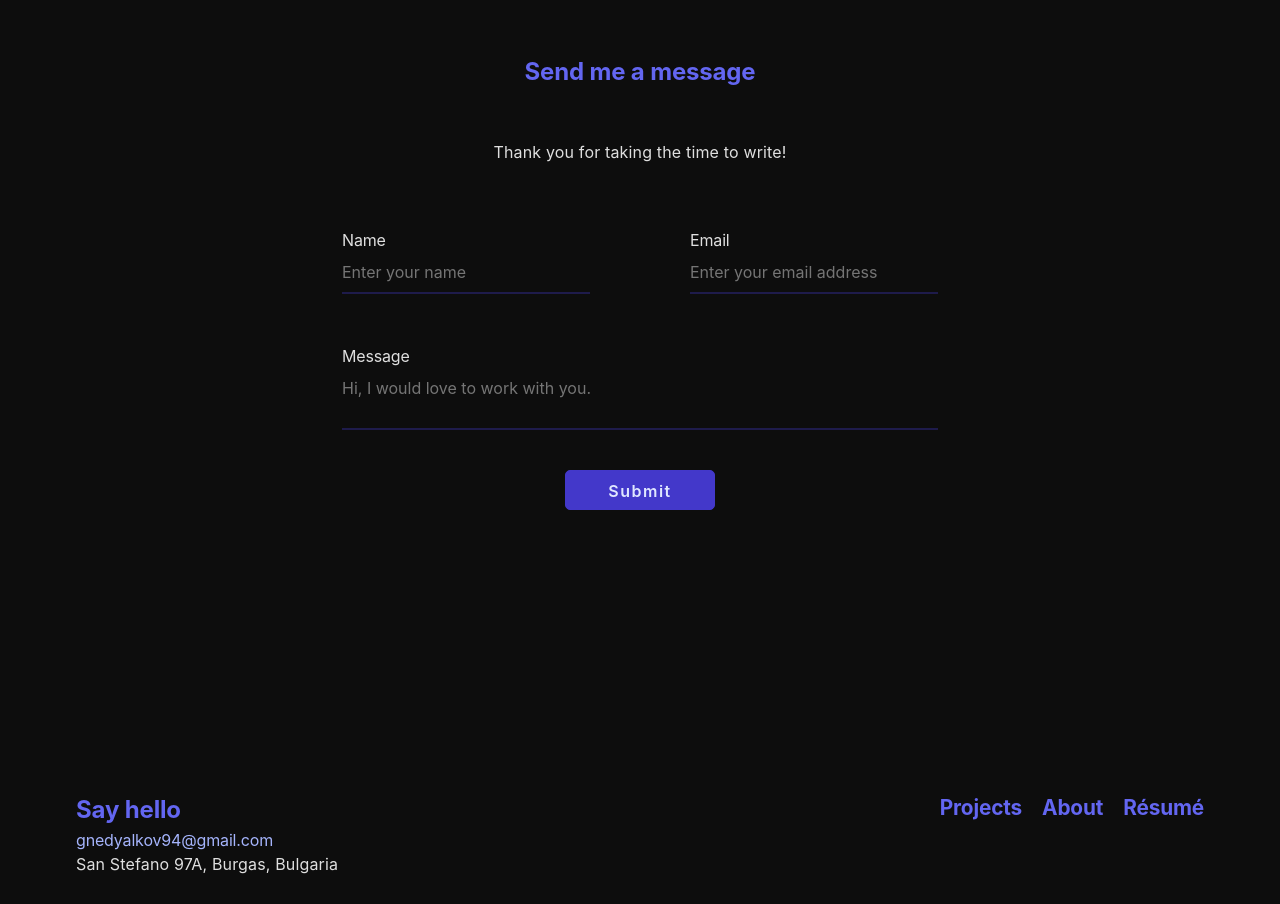
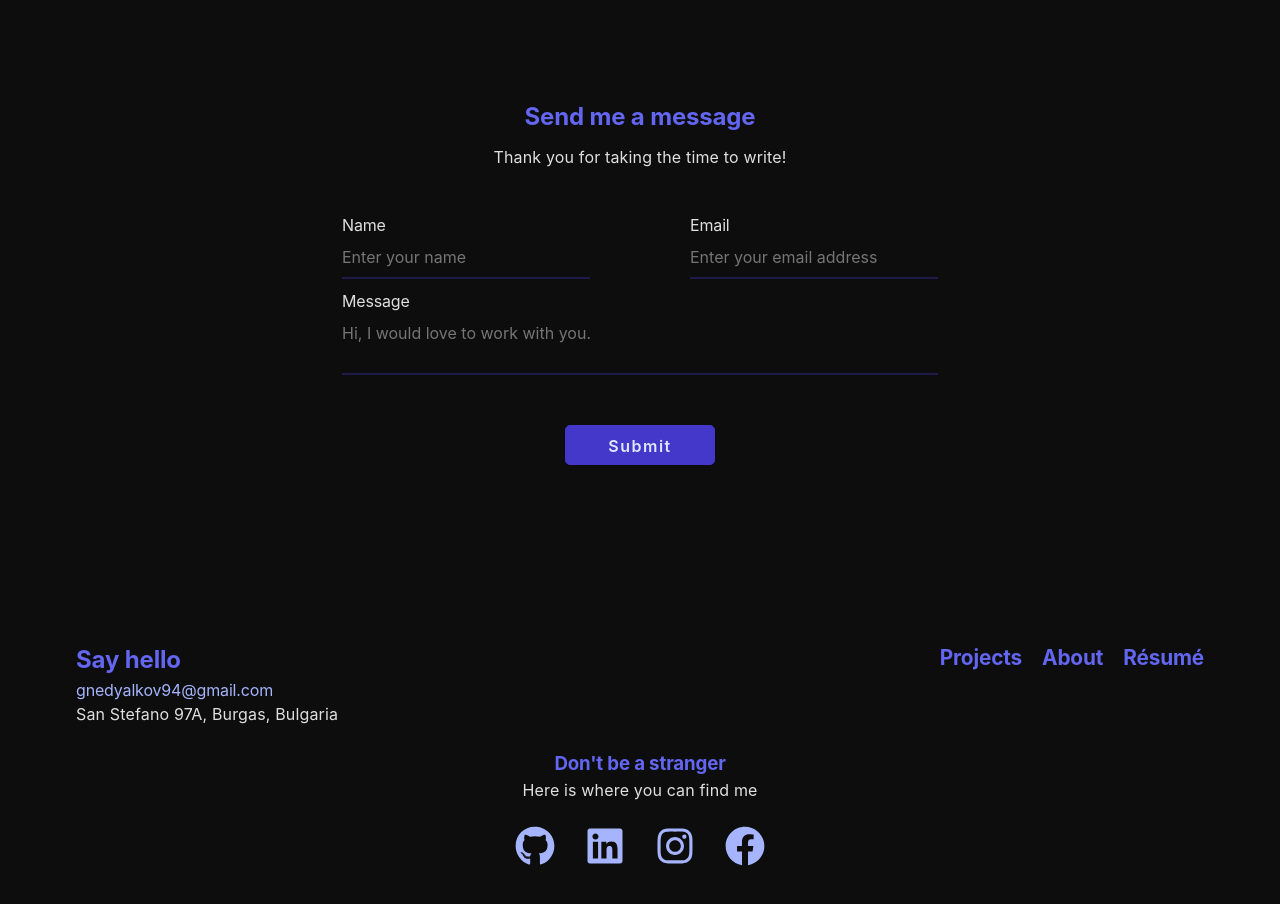
Before and after one commit to GeorgiNedyalkov/georginedyalkov.com, a React (Vite) app: page / in a window 1280 px wide. Shown: the part 2340-3244 px from the top of the page. Built offline with nearby package versions, Linux system fonts and the light colour scheme.

Commit message:
Fix sizing

```diff
--- a/index.html
+++ b/index.html
@@ -2,7 +2,7 @@
 <html lang="en">
   <head>
     <meta charset="UTF-8" />
-    <link rel="icon" type="image/svg+xml" href="/vite.svg" />
+    <link rel="icon" href="/favicon.ico" />
     <meta name="viewport" content="width=device-width, initial-scale=1.0" />
     <title>Georgi Nedyalkov</title>
   </head>
--- a/src/components/About/About.css
+++ b/src/components/About/About.css
@@ -0,0 +1,4 @@
+#about-page {
+    min-height: 50vh;
+    margin-bottom: 100px;
+}
--- a/src/components/About/About.jsx
+++ b/src/components/About/About.jsx
@@ -1,5 +1,7 @@
 import { useEffect, useState } from "react";
 import { Link } from "react-router-dom";
+
+import "./About.css";
 
 const SpotifyAPI = "https://api.spotify.com/";
 
--- a/src/components/ContactForm/ContactForm.css
+++ b/src/components/ContactForm/ContactForm.css
@@ -2,14 +2,13 @@
     display: flex;
     align-items: center;
     justify-content: center;
+    margin-bottom: 100px;
 }
 
 #contact {
-    margin-bottom: 150px;
     max-width: 600px;
     display: flex;
     flex-direction: column;
-    gap: 40px;
 }
 
 .form__title {
@@ -30,6 +29,10 @@
 }
 
 @media screen and (min-width: 700px) {
+    #contact-form {
+        margin-bottom: 200px;
+    }
+
     #contact {
         display: flex;
         align-items: center;
@@ -52,5 +55,7 @@
         margin-bottom: 50px;
     }
 
-
+    form p {
+        margin-bottom: 20px;
+    }
 }
--- a/src/components/ContactForm/ContactForm.jsx
+++ b/src/components/ContactForm/ContactForm.jsx
@@ -26,7 +26,7 @@ const Contact = () => {
         method="POST"
       >
         <h2 className="form__title">Send me a message</h2>
-        <p>Thank you for taking the time to write!</p>
+        <p className="form__message">Thank you for taking the time to write!</p>
 
         <div className="form__top">
           <div className="form__field">
--- a/src/index.css
+++ b/src/index.css
@@ -85,20 +85,19 @@ h1, h2, h3, h4, h5, h6 {
   h1 {
     font-size: 2rem;
   }
-
-
-
 }
 
 textarea {
   vertical-align: top;
   resize: none;
   width: 100%;
+  margin-bottom: 30px;
 }
 
 input {
   font-size: 1rem;
 }
+
 
 input:focus, textarea:focus {
   border-bottom: 2px solid var(--primary-indigo-900);
@@ -122,6 +121,10 @@ section {
 @media screen and (min-width: 700px) {
   section {
     margin-bottom: 200px;
+  }
+
+  textarea {
+    margin-bottom: 50px;
   }
 }
 
```
Also changed, not shown: 1 other file (tests, documents, lock files or other folders).
